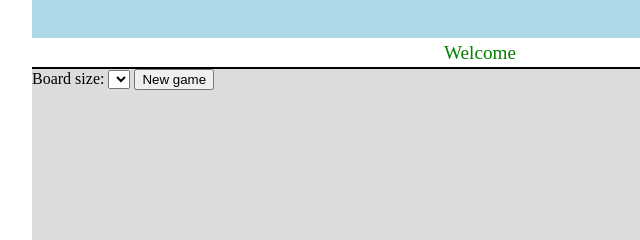
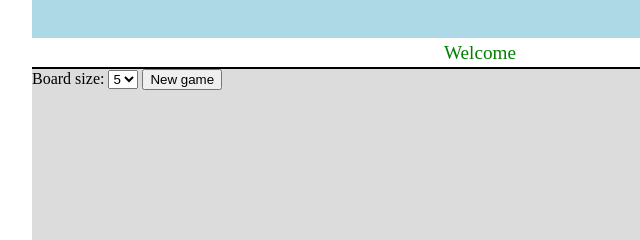
Before and after one commit to Sudoyulo/battleship, a plain HTML site: page index.html in a window 1280 px wide. Shown: the part 260-500 px from the top of the page, 160-800 px from the left. Drawn offline with nearby package versions, Linux system fonts and the light colour scheme; the site is published under a folder, as on GitHub Pages, so addresses that start at the root find nothing.

Commit message:
added relative link to script source

```diff
--- a/index.html
+++ b/index.html
@@ -8,7 +8,7 @@
 
   <link rel="stylesheet" href="style.css" type="text/css" />
   <script src="https://code.jquery.com/jquery-3.3.1.min.js"></script>
-  <script type="text/javascript" src="/scripts/gameScripts.js"></script>
+  <script type="text/javascript" src="./scripts/gameScripts.js"></script>
 </head>
 
 <body>
```
